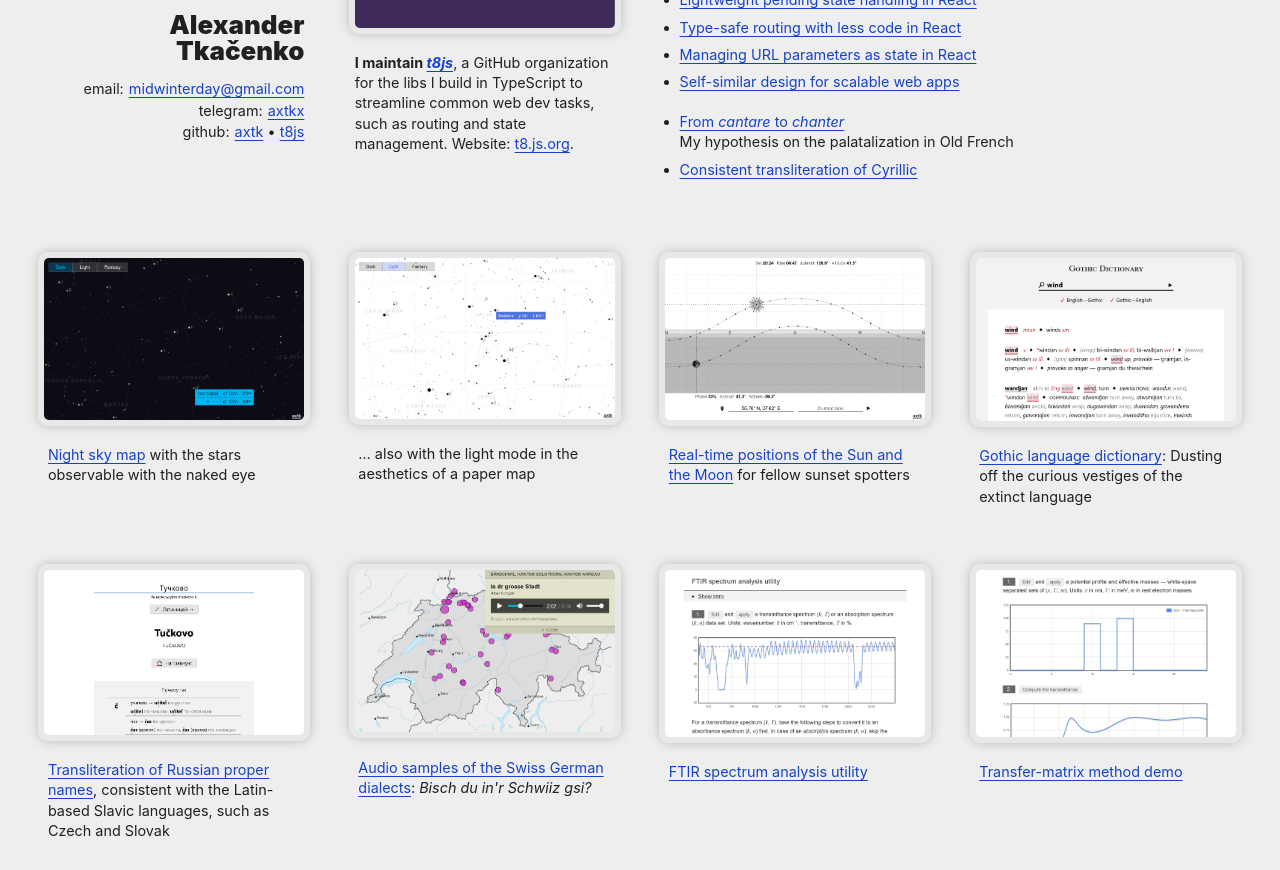
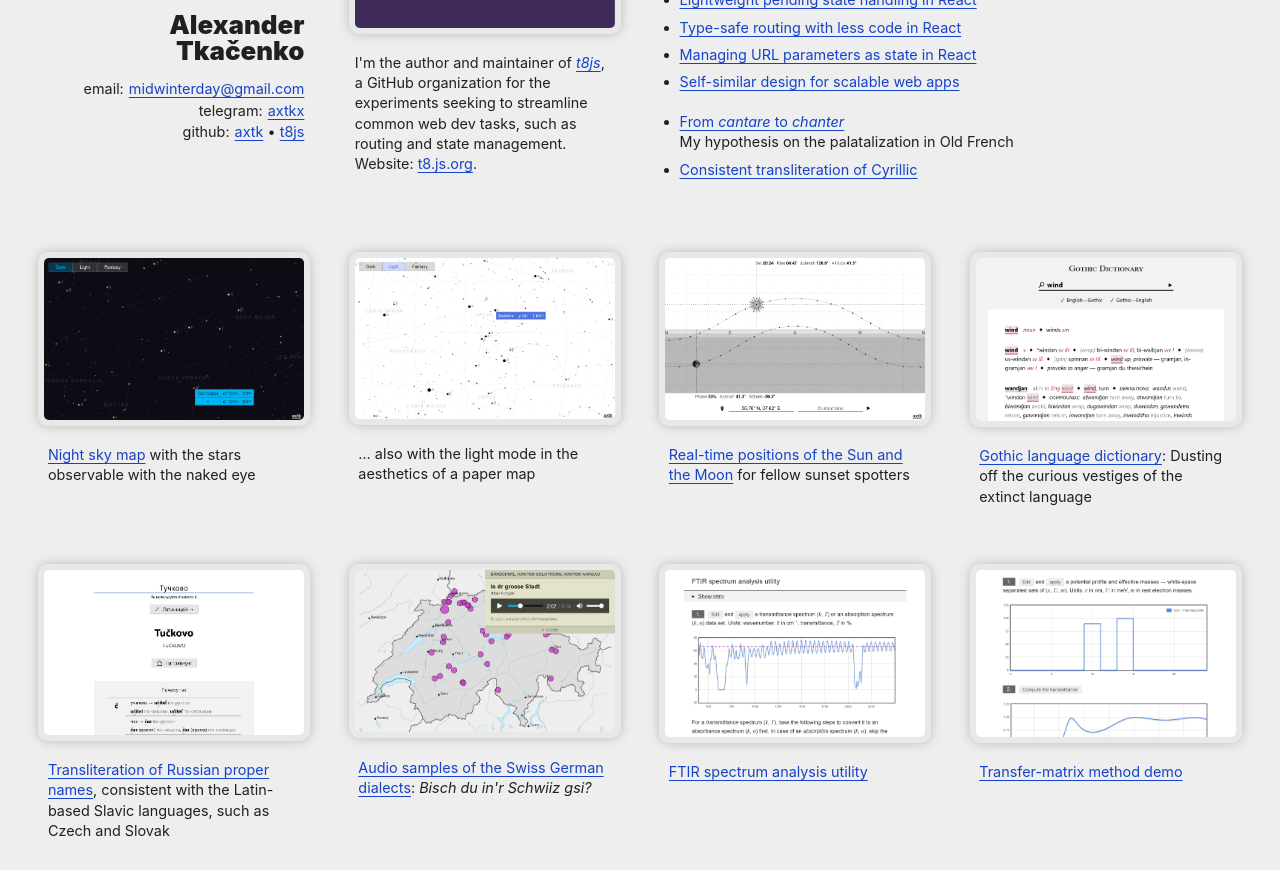
Before and after one commit to axtk/axtk.github.io, a Jekyll site: the page index.html, which Jekyll copies as it is, in a window 1280 px wide, cut to the strip 155-1025 px from the top of the page. Built offline with Jekyll 4.4.1, drawn with Linux system fonts in a browser that asks for light colours.

Commit message:
update intro

```diff
--- a/index.html
+++ b/index.html
@@ -35,7 +35,7 @@
   <figure>
     <picture><a href="https://t8.js.org" target="_blank"><img src="x/assets/screenshots/t8_20251028_1708.png" alt="T8 React Store docs screenshot" height="360" loading="lazy"></a></picture>
   </figure>
-  <p><strong>I maintain <a href="https://github.com/t8js" target="_blank"><i>t8js</i></a></strong>, a GitHub organization for the libs I build in TypeScript to streamline common web dev tasks, such as routing and state management. Website: <a href="https://t8.js.org" target="_blank">t8.js.org</a>.</p>
+  <p>I'm the author and maintainer of <a href="https://github.com/t8js" target="_blank"><i>t8js</i></a></strong>, a GitHub organization for the experiments seeking to streamline common web dev tasks, such as routing and state management.<br> Website: <a href="https://t8.js.org" target="_blank">t8.js.org</a>.</p>
 </section>
 
 <section class="double" data-tags="intro2">
```
